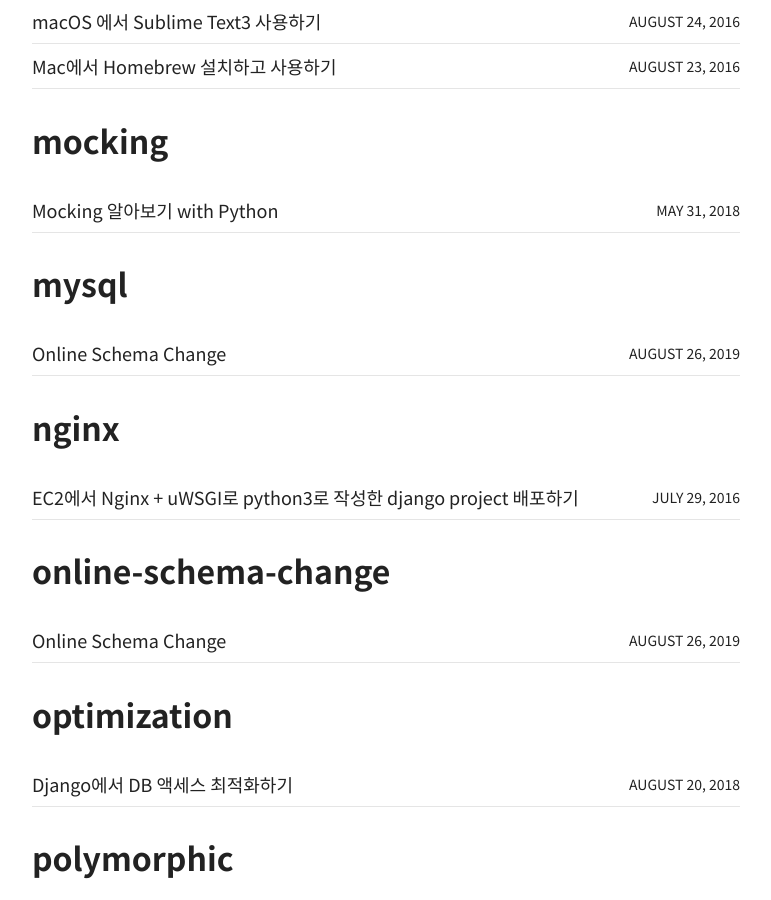
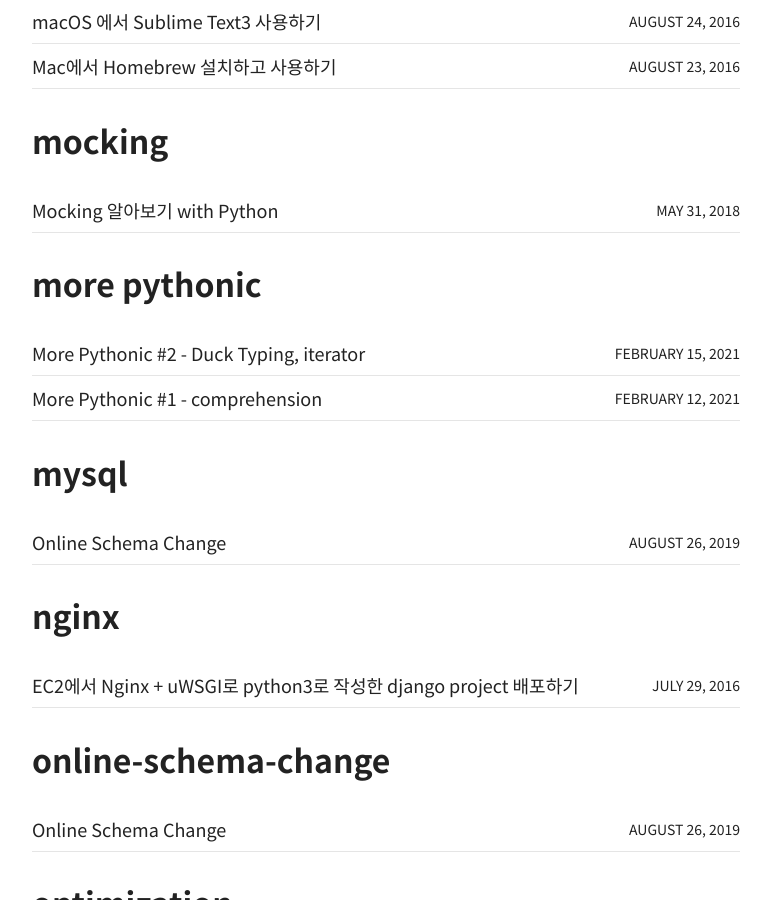
Before and after one commit to myungseokang/blog, a Jekyll site: the page built from tags/index.md, in a window 1280 px wide and 900 px high, scrolled down 3658 px. Shown: the whole window, without its empty margins (254-1025 px from the left). Built offline with Jekyll 4.4.1, drawn with Linux system fonts in a browser that asks for light colours; nearby versions of some CDN libraries; a style sheet for code colours, icons or effects is not loaded.

Commit message:
more pythonic 태그 추가

```diff
--- a/_posts/2021-02-14-more-pythonic-01.md
+++ b/_posts/2021-02-14-more-pythonic-01.md
@@ -3,7 +3,7 @@
 title: "More Pythonic #1 - comprehension"
 categories: posts
 excerpt: "More Pythonic #1 - comprehension"
-tags: [python]
+tags: [python, more pythonic]
 author: myungseokang
 comments: true
 share: true
--- a/_posts/2021-02-15-more-pythonic-02.md
+++ b/_posts/2021-02-15-more-pythonic-02.md
@@ -3,7 +3,7 @@
 title: "More Pythonic #2 - Duck Typing, iterator"
 categories: posts
 excerpt: "More Pythonic #2 - Duck Typing, iterator"
-tags: [python]
+tags: [python, more pythonic]
 author: myungseokang
 comments: true
 share: true
```
